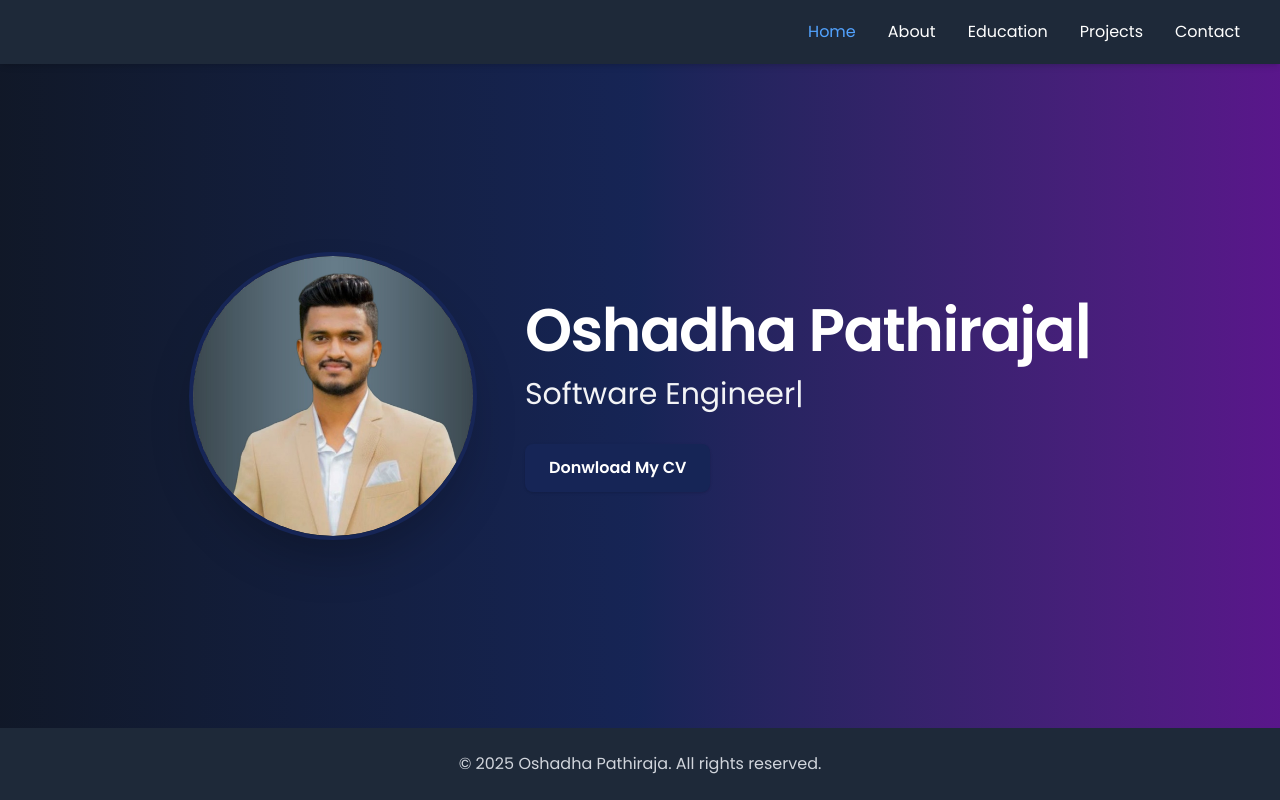
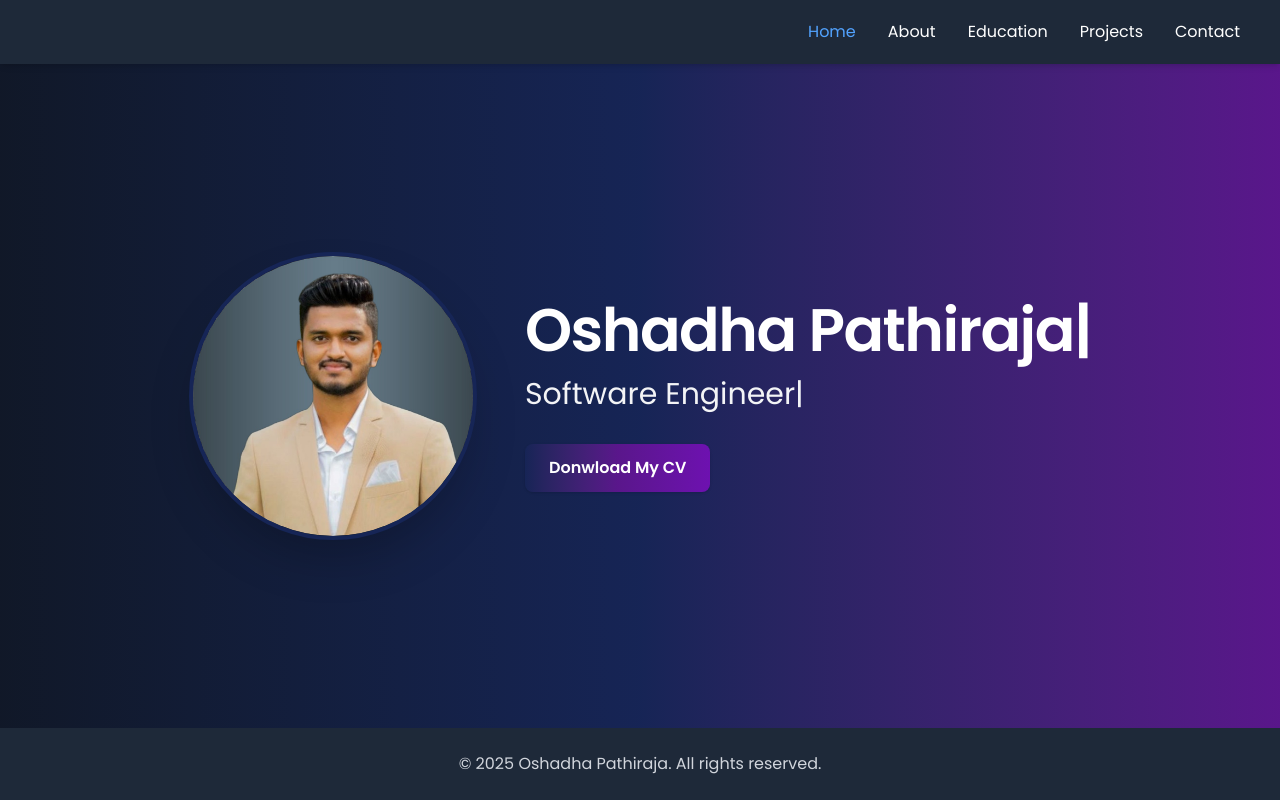
Before and after one commit to oshadha2k01/my-portfolio, a Next.js app: page / in a window 1280 px wide. Built offline with nearby package versions, Linux system fonts and the light colour scheme.

Commit message:
Modified

```diff
--- a/src/app/page.jsx
+++ b/src/app/page.jsx
@@ -69,7 +69,7 @@ export default function Home() {
             <a
               href="/CV_Oshadha_Pathiraja.pdf"
               download
-              className="inline-block mt-2 px-6 py-3 bg-blue-950 text-white font-semibold rounded-lg shadow transition hover:bg-purple-900"
+              className="inline-block mt-2 px-6 py-3 bg-gradient-to-r from-blue-950 via-purple-900 to-purple-800 text-white font-semibold rounded-lg shadow transition hover:from-purple-900 hover:to-blue-950"
             >
               Donwload My CV
             </a>
```
